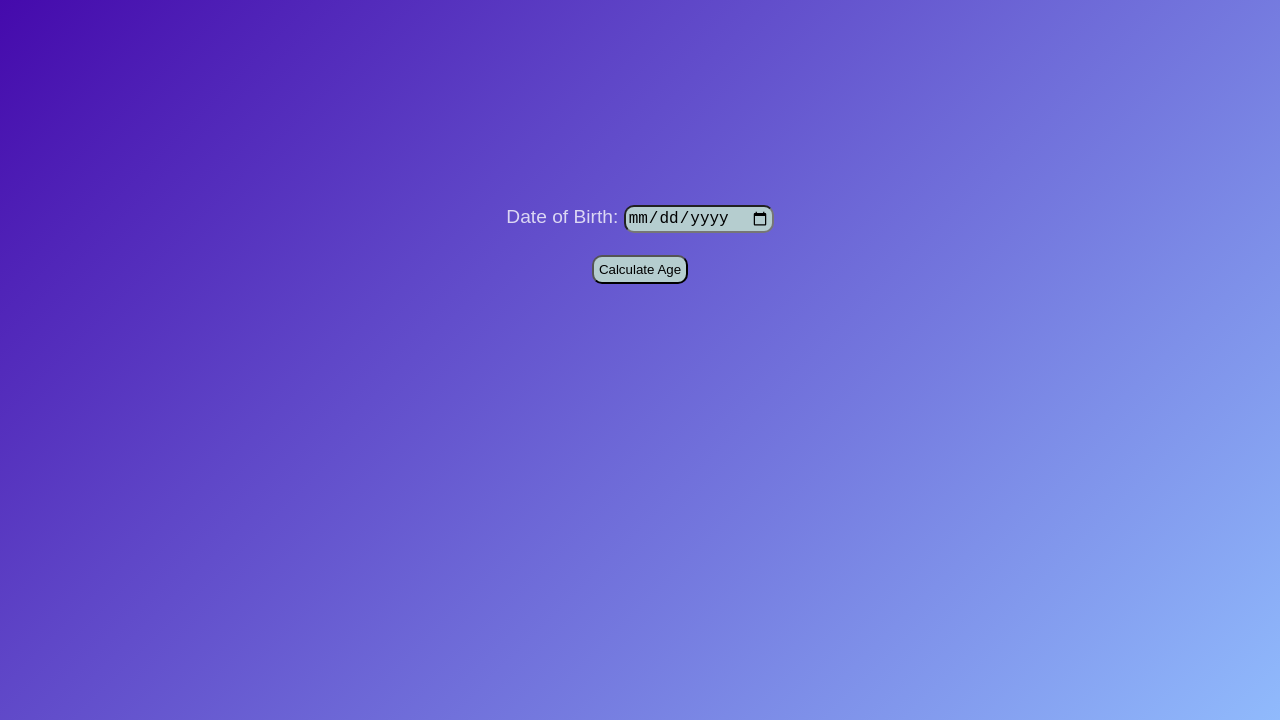
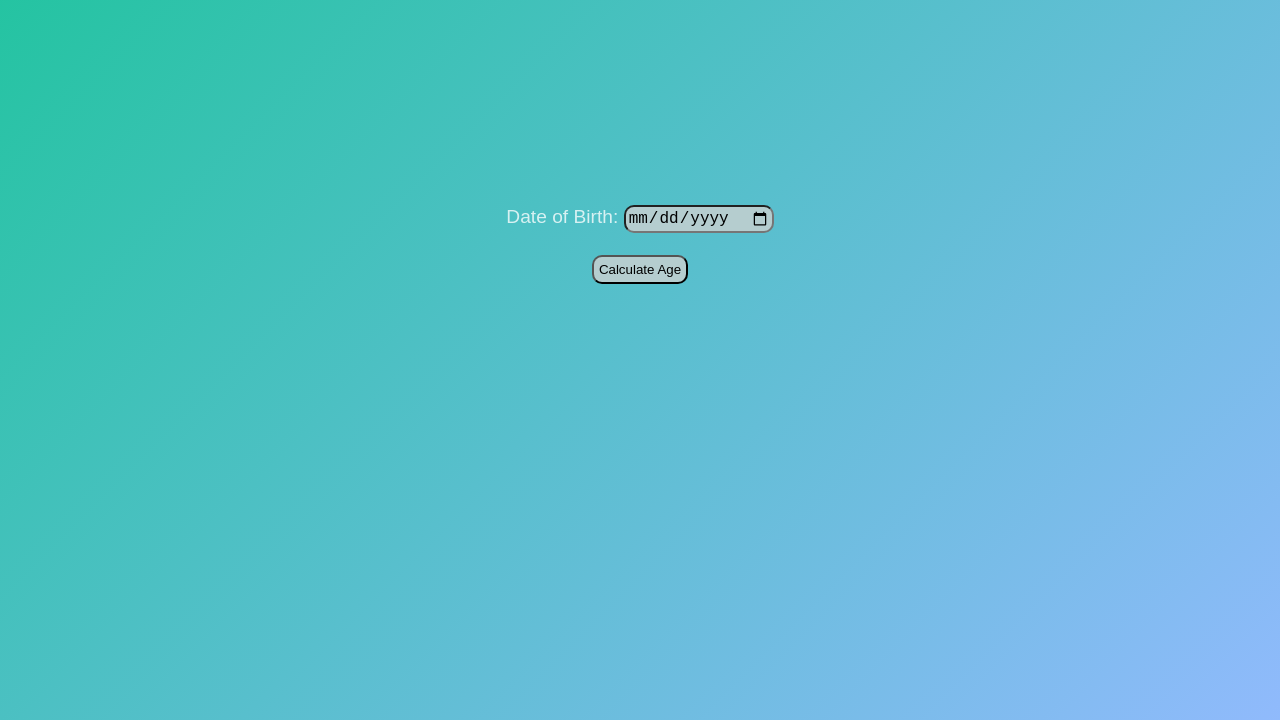
Before and after one commit to abhi200110/ageCalculator, a plain HTML site: page index.html in a window 1280 px wide. Shown: the part 80-800 px from the top of the page. Drawn offline with Linux system fonts and the light colour scheme.

Commit message:
Update index.html
background color change

```diff
--- a/index.html
+++ b/index.html
@@ -18,7 +18,7 @@
       width:100%;
       min-height:100vh;
       text-align: center;
-      background:linear-gradient(135deg, #4203a9,#90bafc);
+      background:linear-gradient(135deg, #20c49e,#90bafc);
       color: #ffffffc6;
     }
     h2{
```
